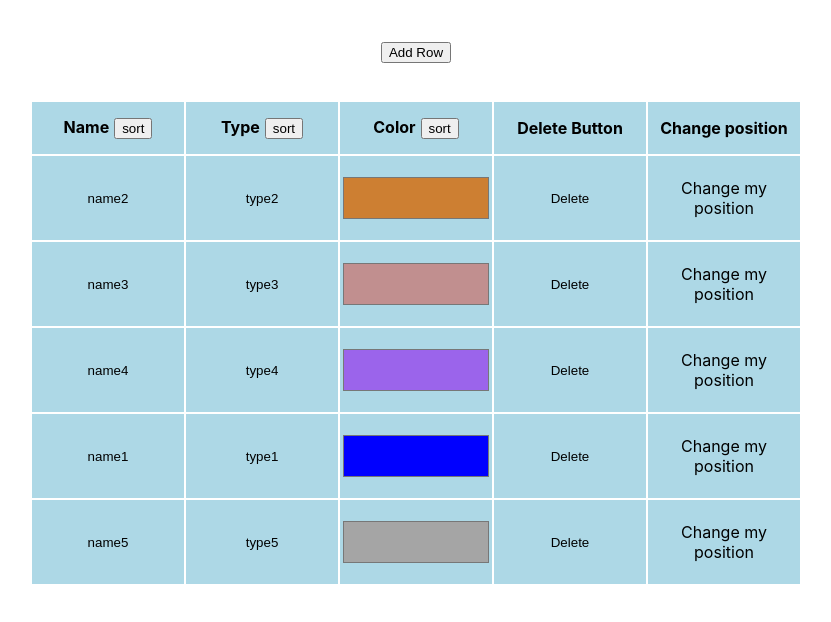
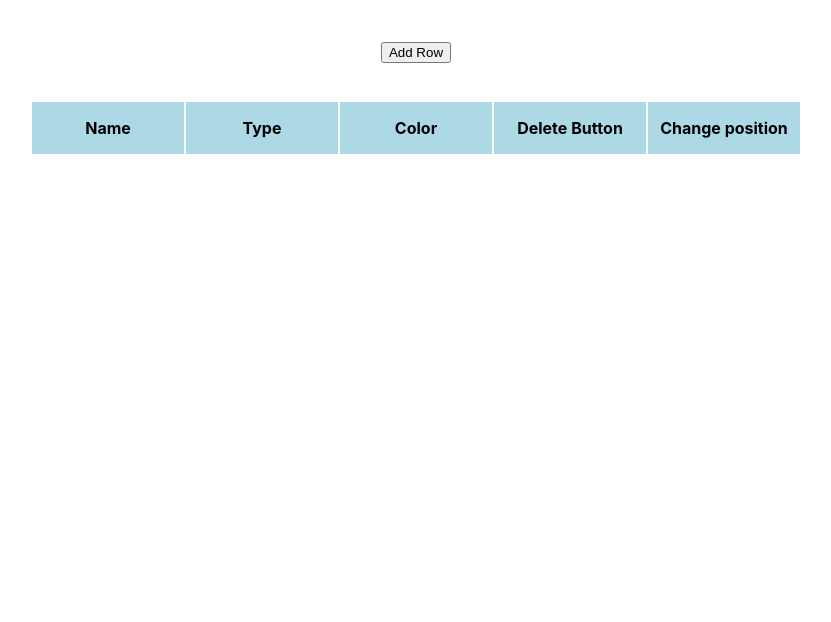
Before and after one commit to Delendik/localstorage-table, a React (Create React App) app: page / in a window 1280 px wide. Shown: the top 622 px of the page, without its empty margins (224-1055 px from the left). Built offline with nearby package versions, Linux system fonts and the light colour scheme.

Commit message:
delete all row

```diff
--- a/src/components/App.jsx
+++ b/src/components/App.jsx
@@ -6,9 +6,24 @@ import AddRow from './AddRow';
 function App() {
   let chackData = localStorage.length;
 
-  if (chackData === 0) {
-    data.forEach(item=> localStorage.setItem(item.id, JSON.stringify(item)));
-  };
+  function storageAvailable(type) {
+    try {
+      var storage = window[type],
+        x = '__storage_test__';
+      storage.setItem(x, x);
+      storage.removeItem(x);
+      return true;
+    }
+    catch(e) {
+      return false;
+    }
+  }
+
+  if (!storageAvailable('localStorage')) {
+    if (chackData === 0) {
+      data.forEach(item=> localStorage.setItem(item.id, JSON.stringify(item)));
+    };
+  }
 
   return (
     <div>
--- a/src/components/Table.jsx
+++ b/src/components/Table.jsx
@@ -65,6 +65,21 @@ function Table() {
     }
   }
 
+  if(data.length===0){
+    return(
+      <table className="table">
+        <thead>
+          <tr>
+            <th>Name</th>
+            <th>Type</th>
+            <th>Color</th>
+            <th>Delete Button</th>
+            <th>Change position</th>
+          </tr>
+        </thead>
+      </table>
+    )
+  } else{
     return(
       <table className="table">
         <thead>
@@ -92,6 +107,8 @@ function Table() {
         </tbody>
       </table>
     );
+  }
+
 };
 
 export default Table;
```
Lines whose indentation alone changed are shown as unchanged.
